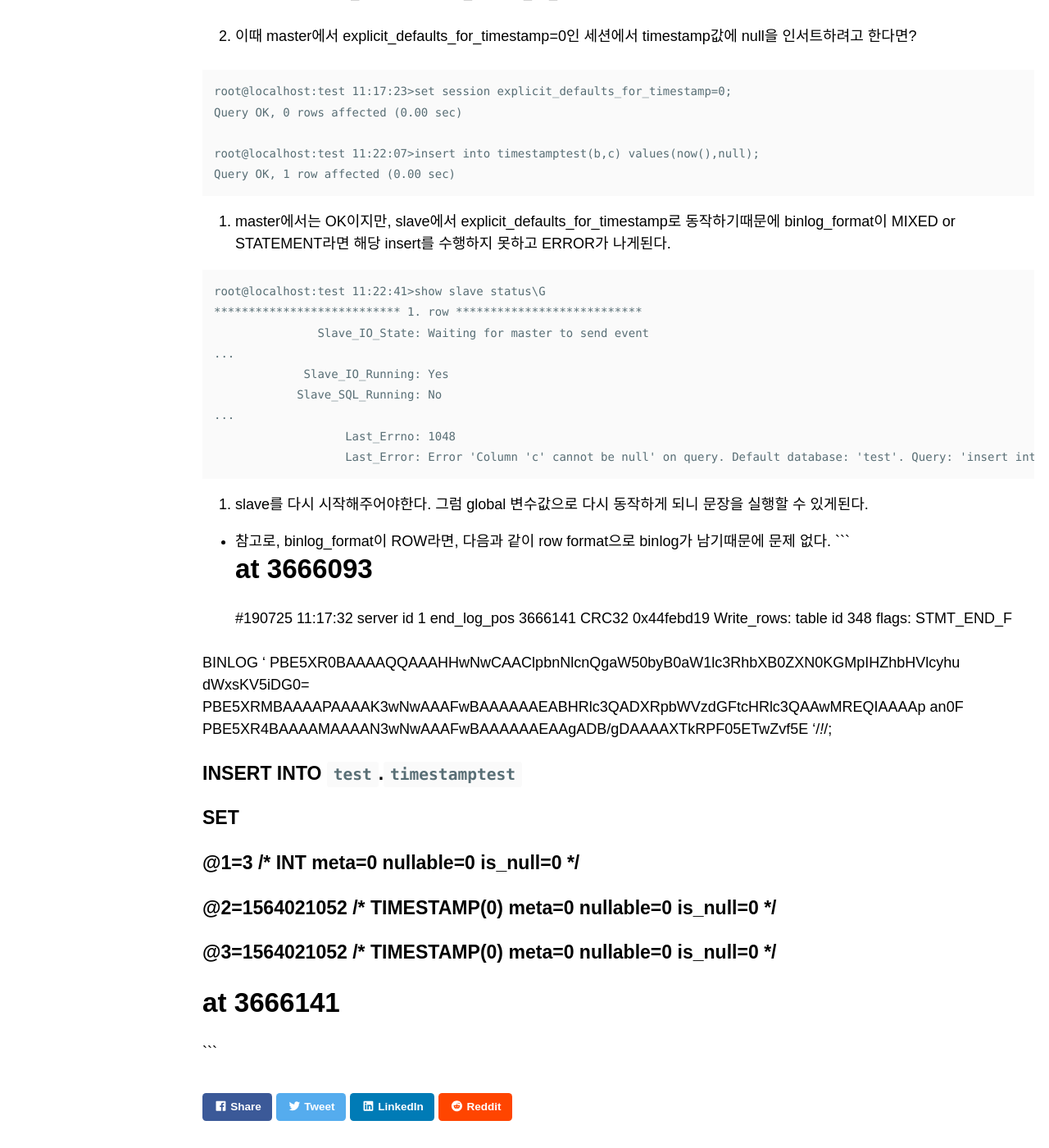
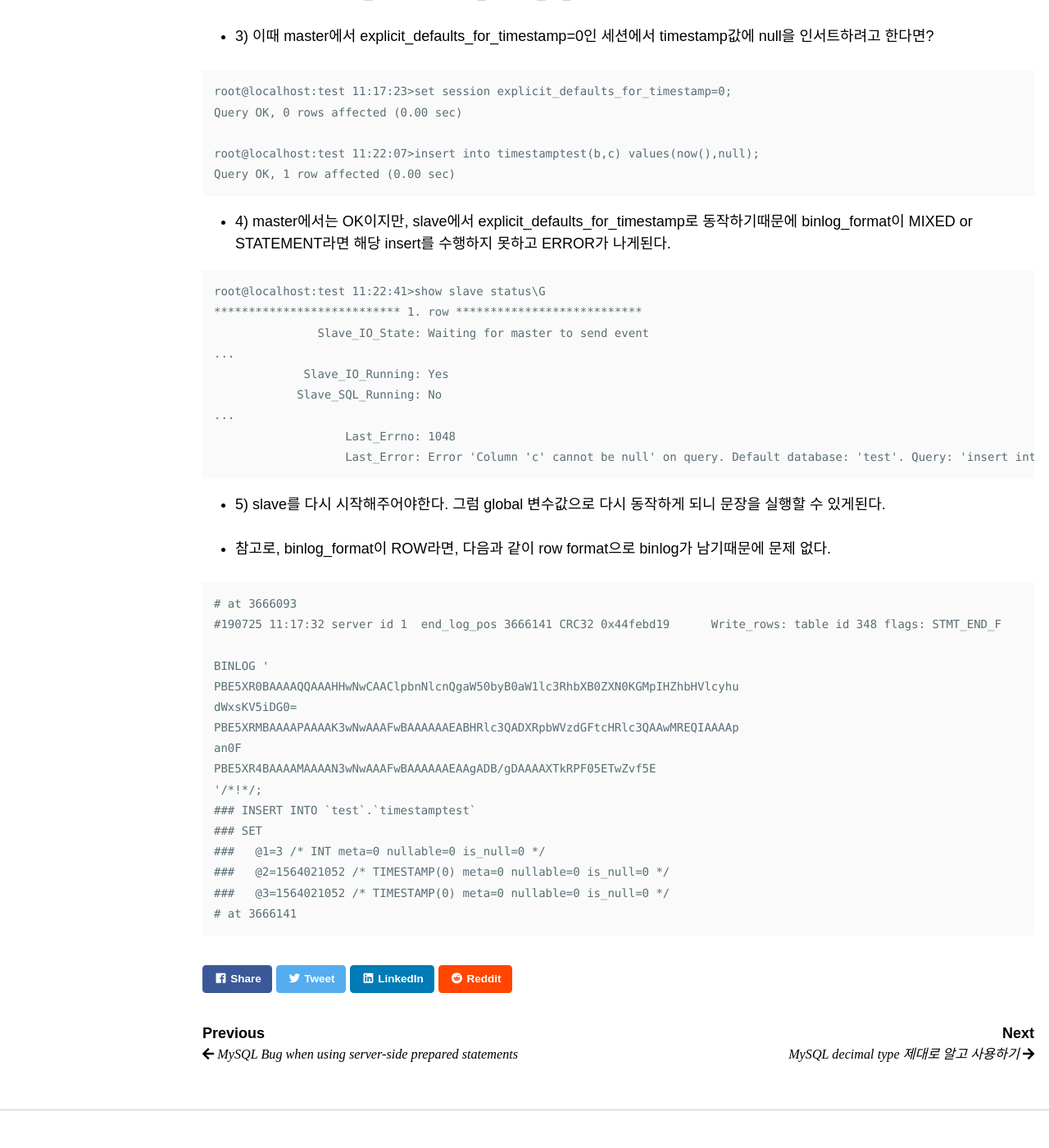
Before and after one commit to minsql/minsql.github.io, a Jekyll site: the page built from _posts/blog/2019-02-19-MySQL explicit_defaults_for_timestamp.md, in a window 1280 px wide and 1400 px high, scrolled down 5881 px. Shown: the whole window at 82% size. Built offline with Jekyll 4.4.1, drawn with Linux system fonts in a browser that asks for light colours; nearby versions of some CDN libraries; some web fonts are replaced; comment, search, counter and statistics services are not loaded; some of the changed text lies outside the part shown.

Commit message:
Update 2019-02-19-MySQL explicit_defaults_for_timestamp.md

````diff
--- a/_posts/blog/2019-02-19-MySQL explicit_defaults_for_timestamp.md
+++ b/_posts/blog/2019-02-19-MySQL explicit_defaults_for_timestamp.md
@@ -193,7 +193,7 @@ alter table timestamptest modify `b` timestamp NOT NULL DEFAULT CURRENT_TIMESTAM
 - master와 slave의 explicit_defaults_for_timestamp값이 다르다면 default절이 서로 다르게 생성될수 있으므로, MySQL이 일부러 이 문장을 남긴다.
 
 ### 여기서 주의할 점!!
-1. 만약 session level에서 explicit_defaults_for_timestamp을 조정하고,테이블을 생성하거나,변경했다면 문제가 될 수 있다.
+- 1) 만약 session level에서 explicit_defaults_for_timestamp을 조정하고,테이블을 생성하거나,변경했다면 문제가 될 수 있다.
 
 ```
 root@localhost:test 11:08:50>set session explicit_defaults_for_timestamp=1;
@@ -227,10 +227,9 @@ alter table timestamptest modify `c` timestamp NOT NULL DEFAULT CURRENT_TIMESTAM
 /*!*/;
 ```
 
+- 2) `SET @@session.explicit_defaults_for_timestamp=1/*!*/;` 설정이 binary log에 남게되고, slave는 이를 reply하게 된다. 지금부터 slave의 sql_thread는 explicit_defaults_for_timestamp가 1인 상태로 돌게된다.
 
-2. `SET @@session.explicit_defaults_for_timestamp=1/*!*/;` 설정이 binary log에 남게되고, slave는 이를 reply하게 된다. 지금부터 slave의 sql_thread는 explicit_defaults_for_timestamp가 1인 상태로 돌게된다.
-
-3. 이때 master에서 explicit_defaults_for_timestamp=0인 세션에서 timestamp값에 null을 인서트하려고 한다면?
+- 3) 이때 master에서 explicit_defaults_for_timestamp=0인 세션에서 timestamp값에 null을 인서트하려고 한다면?
 
 ```
 root@localhost:test 11:17:23>set session explicit_defaults_for_timestamp=0;
@@ -240,7 +239,7 @@ root@localhost:test 11:22:07>insert into timestamptest(b,c) values(now(),null);
 Query OK, 1 row affected (0.00 sec)
 ```
 
-4. master에서는 OK이지만, slave에서 explicit_defaults_for_timestamp로 동작하기때문에 binlog_format이 MIXED or STATEMENT라면 해당 insert를 수행하지 못하고 ERROR가 나게된다.
+- 4) master에서는 OK이지만, slave에서 explicit_defaults_for_timestamp로 동작하기때문에 binlog_format이 MIXED or STATEMENT라면 해당 insert를 수행하지 못하고 ERROR가 나게된다.
 
 
 ```
@@ -255,9 +254,10 @@ root@localhost:test 11:22:41>show slave status\G
                    Last_Error: Error 'Column 'c' cannot be null' on query. Default database: 'test'. Query: 'insert into timestamptest(b,c) values(now(),null)'
 ```
 
-5. slave를 다시 시작해주어야한다. 그럼 global 변수값으로 다시 동작하게 되니 문장을 실행할 수 있게된다.
+- 5) slave를 다시 시작해주어야한다. 그럼 global 변수값으로 다시 동작하게 되니 문장을 실행할 수 있게된다.
 
 - 참고로, binlog_format이 ROW라면, 다음과 같이  row format으로 binlog가 남기때문에 문제 없다.
+
 ```
 # at 3666093
 #190725 11:17:32 server id 1  end_log_pos 3666141 CRC32 0x44febd19      Write_rows: table id 348 flags: STMT_END_F
````
